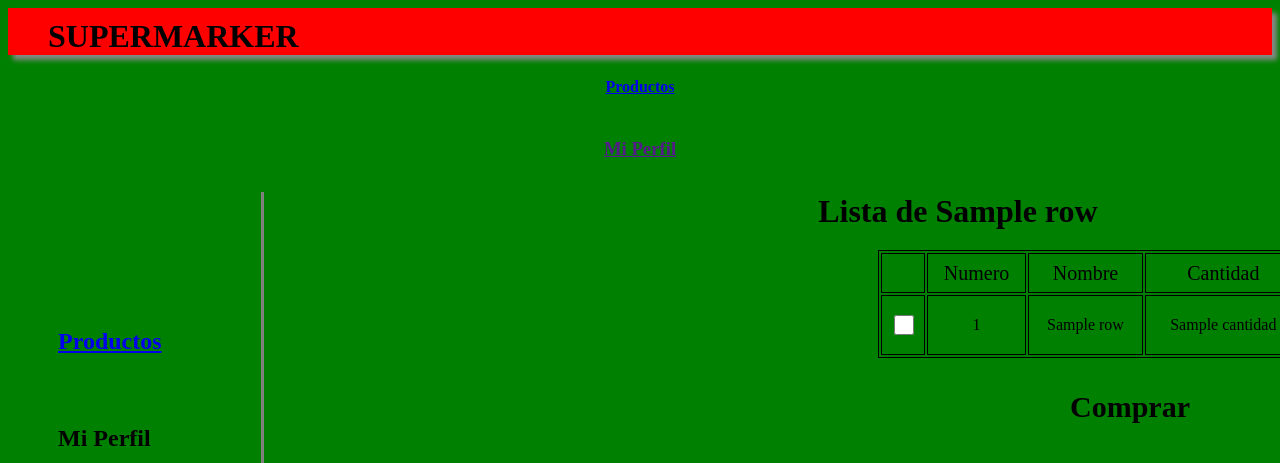
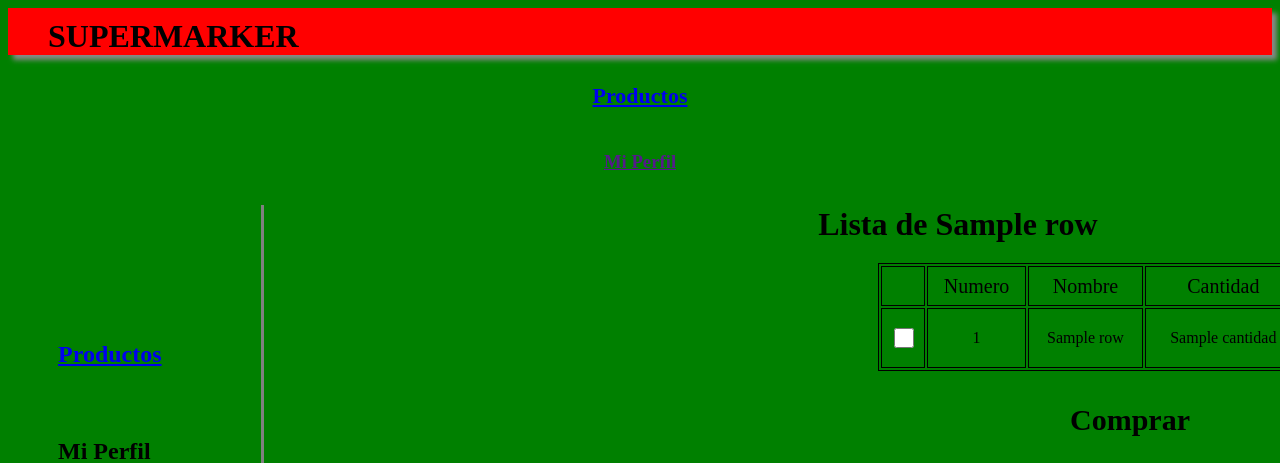
Before and after one commit to urtziperez/supermarker, a Django app: template usuarios/templates/lista.html in a window 1280 px wide; the page is wider, and only the part inside the window is pictured. Shown: the top 463 px of that part. Run offline with Django 3.2, Linux system fonts and the light colour scheme; the template is opened without the code that fills it: most values are stand-ins (such as "Sample title", 1, 10 or a date in 2020); parts of the project's set-up code (start-up, migrations or seed data) failed here and were passed over; some libraries are stand-ins or nearby versions.

Commit message:
supermarkerv2

```diff
--- a/usuarios/templates/lista.html
+++ b/usuarios/templates/lista.html
@@ -291,7 +291,7 @@
 	{% if forloop.last %}
 	<a href="/session/{{row.name}}">
 	<div class="buttonsession" id="buttonproductos">
-		<h2 style="font-size: 16; padding: 10px 20px;">Productos</h2>
+		<h2 style="font-size: 22; padding: 10px 20px;">Productos</h2>
 	</div>
 	{% endif %}
 	{% endfor %}
```
